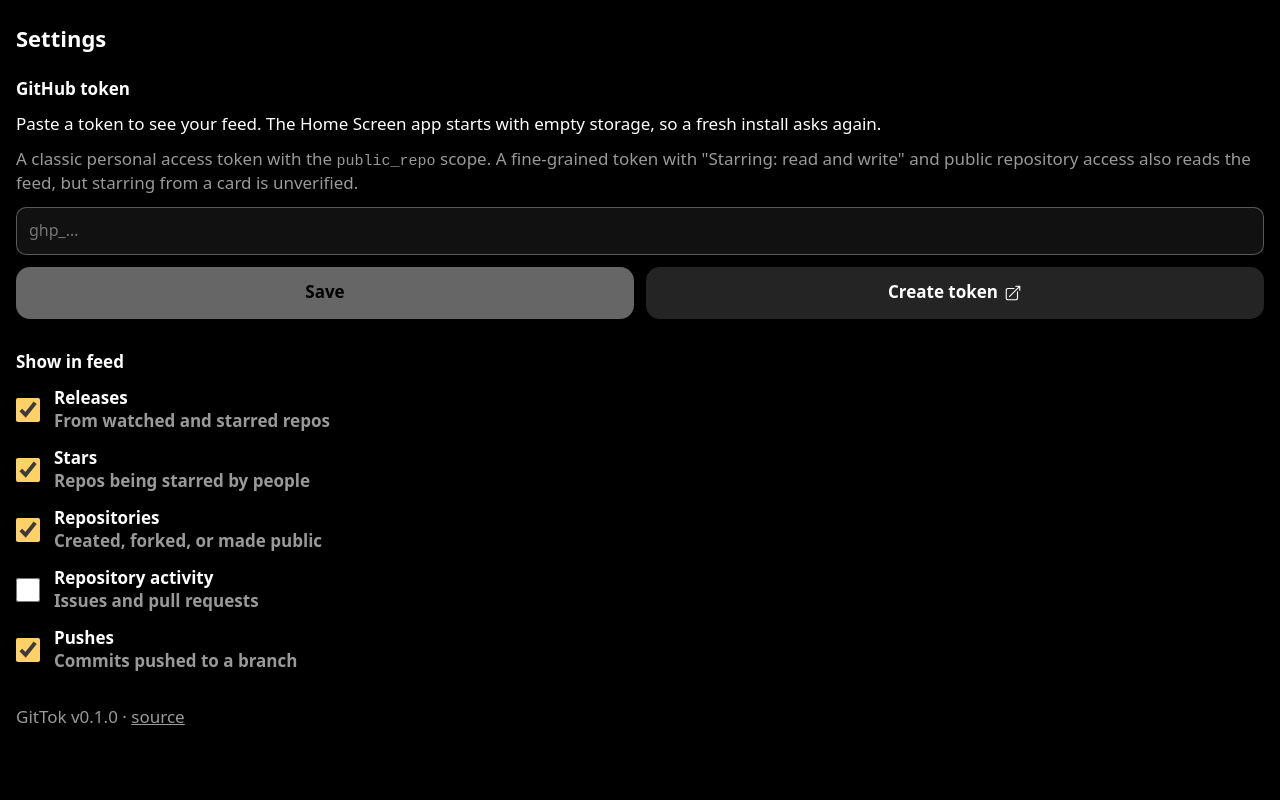
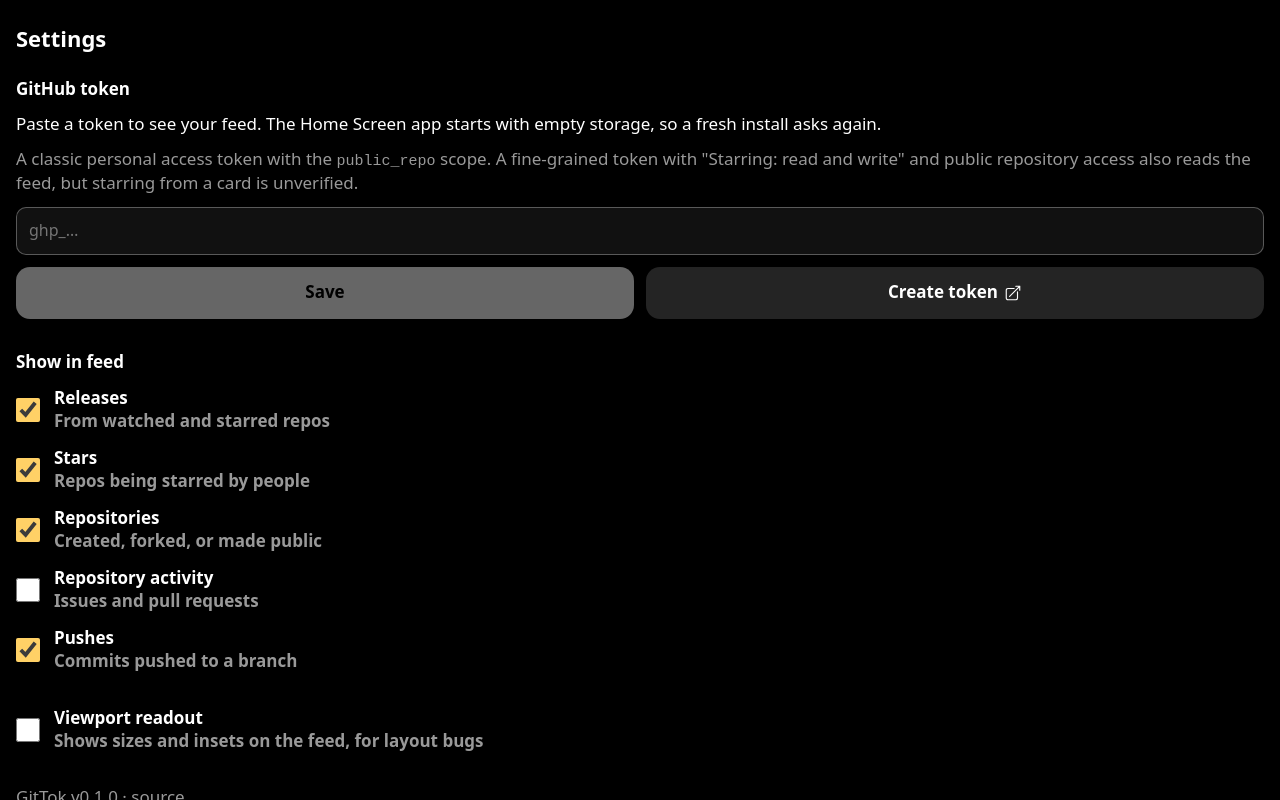
Before and after one commit to s0up4200/gittok, a React (Vite) app: page /#settings in a window 1280 px wide. Built offline with nearby package versions, Linux system fonts and the light colour scheme.

Commit message:
Toggle the viewport readout from settings so it works in the installed app

```diff
--- a/src/App.tsx
+++ b/src/App.tsx
@@ -27,6 +27,7 @@
   const [toast, setToast] = useState('')
   const [hint, setHint] = useState(isIosSafariTab && !store.hintDismissed())
   const [kinds, setKinds] = useState<Kind[]>(store.kinds)
+  const [debug, setDebug] = useState(store.debug)
 
   const dataRef = useRef(data)
   const seenRef = useRef(seen)
@@ -188,6 +189,11 @@
         capped={data.capped}
         kinds={kinds}
         onToggleKind={(k) => setKinds((ks) => (ks.includes(k) ? ks.filter((x) => x !== k) : [...ks, k]))}
+        debug={debug}
+        onToggleDebug={() => {
+          store.setDebug(!debug)
+          setDebug(!debug)
+        }}
         error={status.kind === 'error' && (status.cause === 'token-rejected' || status.cause === 'needs-scope') ? status.cause : null}
         onSave={async (t) => {
           store.setToken(t)
@@ -236,6 +242,7 @@
       offline={offline}
       toast={toast}
       hint={hint}
+      debug={debug}
       onDismissHint={() => {
         store.dismissHint()
         setHint(false)
--- a/src/Debug.tsx
+++ b/src/Debug.tsx
@@ -1,4 +1,4 @@
-// Viewport readout for device debugging. Shows when the URL has ?debug.
+// Viewport readout for device debugging. Toggled in settings.
 import { useEffect, useState } from 'react'
 
 // Height of a hidden div sized with the given CSS length, so units and env() resolve like they do in layout.
--- a/src/Feed.tsx
+++ b/src/Feed.tsx
@@ -27,6 +27,7 @@
   offline: boolean
   toast: string
   hint: boolean
+  debug: boolean
   onDismissHint: () => void
 }
 
@@ -154,7 +155,7 @@
         </button>
       )}
       {p.offline && <div className="pill offline-chip">offline</div>}
-      {location.search.includes('debug') && <Debug />}
+      {p.debug && <Debug />}
       {p.toast && <div className="toast">{p.toast}</div>}
       {p.hint && (
         <div className="hint">
--- a/src/Settings.tsx
+++ b/src/Settings.tsx
@@ -22,6 +22,8 @@
   capped: boolean
   kinds: Kind[]
   onToggleKind: (kind: Kind) => void
+  debug: boolean
+  onToggleDebug: () => void
   error: Cause | null
   onSave: (token: string) => Promise<Cause | null>
   onMarkUnseen: () => void
@@ -120,6 +122,17 @@
       </section>
       )}
 
+      <section>
+        <label className="toggle">
+          <input type="checkbox" checked={p.debug} onChange={p.onToggleDebug} />
+          <span>
+            <b>Viewport readout</b>
+            <br />
+            <span className="dim">Shows sizes and insets on the feed, for layout bugs</span>
+          </span>
+        </label>
+      </section>
+
       <footer className="dim">
         GitTok v{version} ·{' '}
         <a href={REPO_URL} target="_blank" rel="noreferrer">
--- a/src/store.ts
+++ b/src/store.ts
@@ -20,6 +20,7 @@
   feed: 'gittok.feed',
   hint: 'gittok.hint',
   kinds: 'gittok.kinds',
+  debug: 'gittok.debug',
 } as const
 
 function read<T>(key: string, fallback: T): T {
@@ -50,6 +51,8 @@
   setFeed: (f: FeedData) => write(KEYS.feed, f),
   kinds: () => read<Kind[]>(KEYS.kinds, DEFAULT_KINDS),
   setKinds: (k: Kind[]) => write(KEYS.kinds, k),
+  debug: () => read(KEYS.debug, false),
+  setDebug: (on: boolean) => write(KEYS.debug, on),
   hintDismissed: () => read(KEYS.hint, false),
   dismissHint: () => write(KEYS.hint, true),
   clear: () => Object.values(KEYS).forEach((k) => localStorage.removeItem(k)),
```
